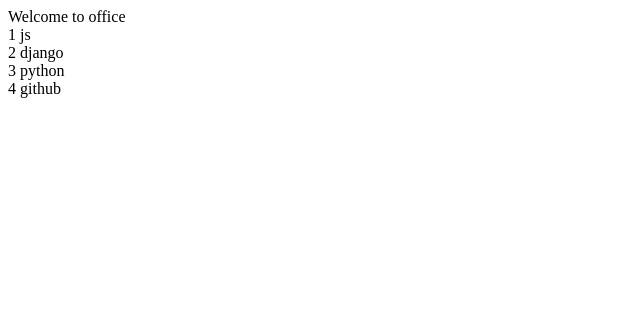
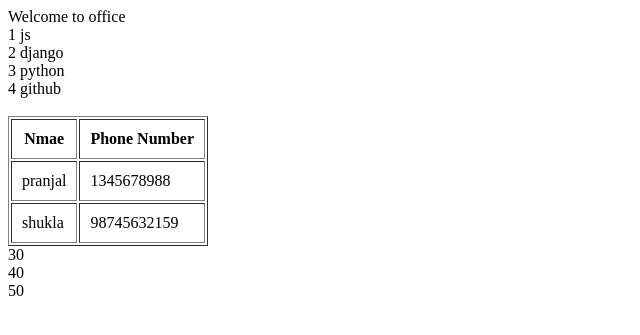
Before and after one commit to Pranjal7879/geitpl1, a Django app: page / in a window 1280 px wide. Shown: the top 335 px of the page, without its empty margins (0-640 px from the left). Run offline with Django 5.2, Linux system fonts and the light colour scheme.

Commit message:
first commit

```diff
--- a/geitpl/views.py
+++ b/geitpl/views.py
@@ -6,6 +6,7 @@ def homePage(request):
         'title':'GEITPL',
         'bdata':'Welcome to office',
         'clist' : ["js", "django", "python", "github"],
+        'numbers': [10,20,30,40,50],
         'students_detail':[
             {'name':'pranjal', 'phone': 1345678988},
             {'name':'shukla', 'phone': 98745632159}
--- a/templates/index.html
+++ b/templates/index.html
@@ -10,5 +10,44 @@
    {% for n in clist %}
    <div> {{forloop.counter}}  {{n}}</div>
    {% endfor %}
+
+   <br/>
+
+   <table border='1' cellpadding = "10">
+    <tr>
+         <th>Nmae</th>
+         <th>Phone Number</th>
+    </tr>
+
+
+    {% for d in students_detail%}
+     <tr>
+        <td>{{d.name}}</td>
+        <td>{{d.phone}}</td>
+     </tr>
+    {%endfor%}
+
+     {% comment %} <tr>
+        <td></td>
+        <td></td>
+     </tr>   {% endcomment %}
+
+   </table>
+
+
+     {%for n in numbers %}
+       {% if n > 20 %}
+         <div> {{n}} </div>
+        {% endif %}
+     {% endfor %}
+
+
+
+
+
 </body>
 </html>
+
+
+
+{% comment %} i have to ask for while loop  {% endcomment %}
```
